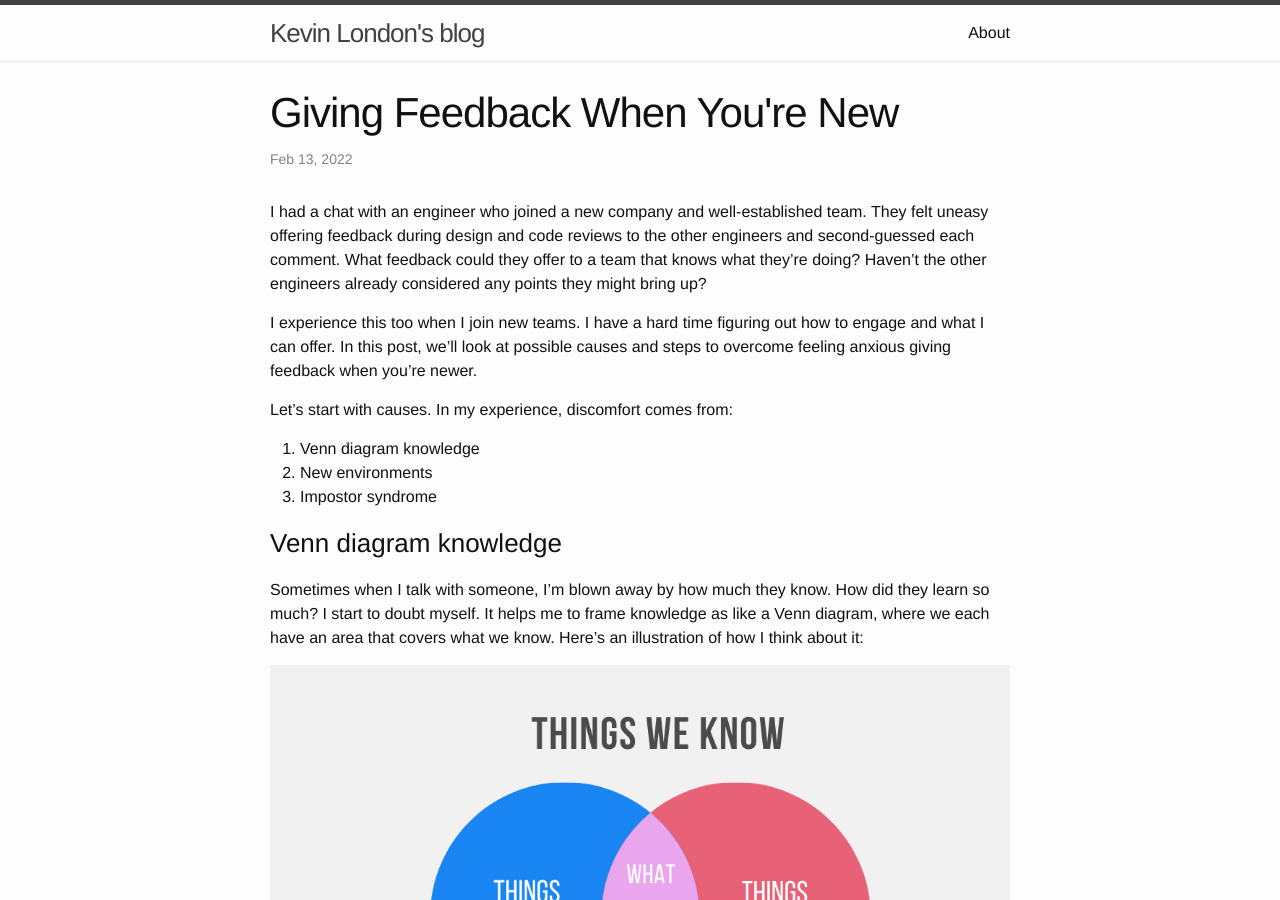
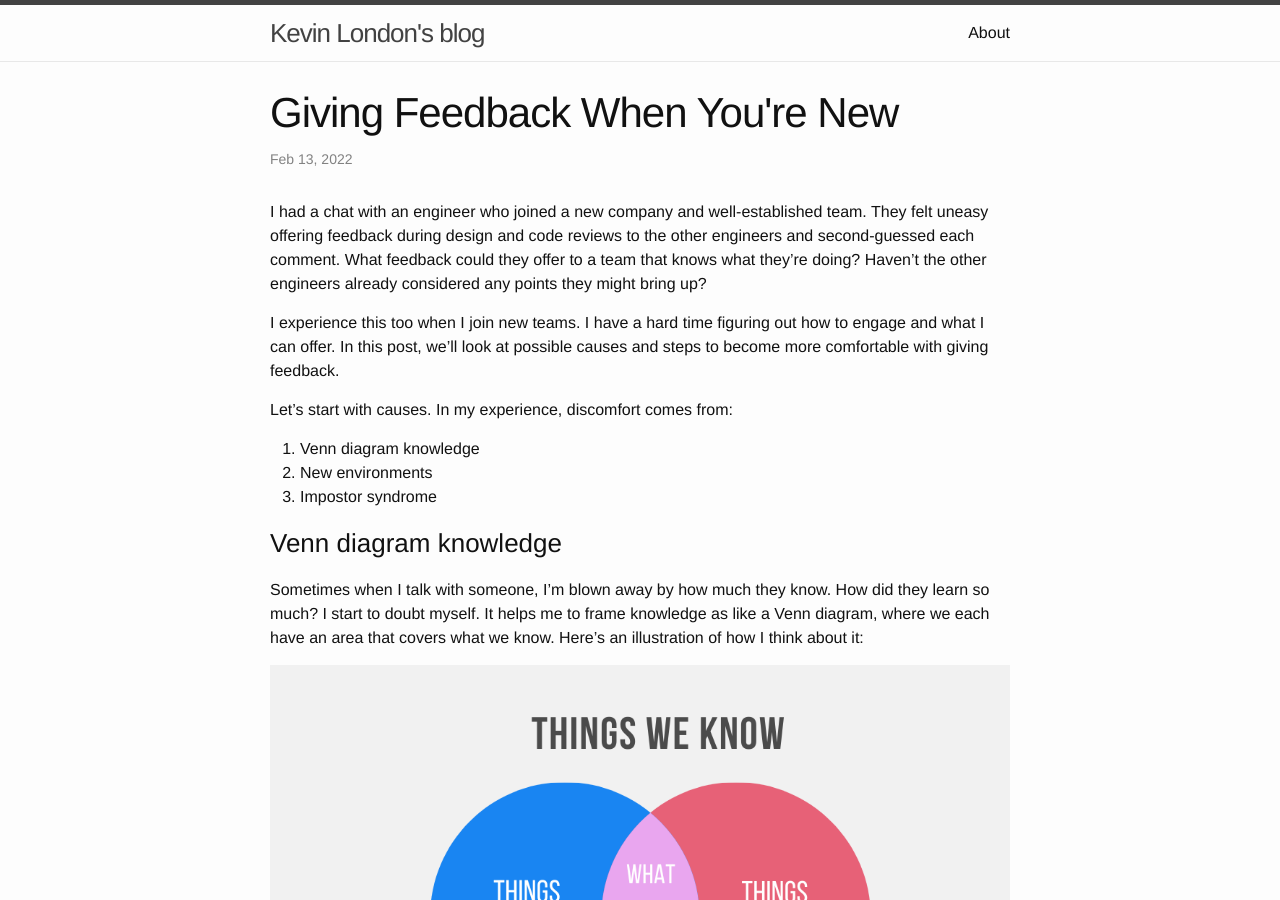
Before and after one commit to kevinlondon/kevinlondon.github.io, a Jekyll site: the page built from _posts/2022-02-12-providing-feedback-to-engineers.md, in a window 1280 px wide and 900 px high. Built offline with Jekyll 4.4.1, drawn with Linux system fonts in a browser that asks for light colours; comment, search, counter and statistics services are not loaded.

Commit message:
Minor text cleanup

```diff
--- a/_posts/2022-02-12-providing-feedback-to-engineers.md
+++ b/_posts/2022-02-12-providing-feedback-to-engineers.md
@@ -12,7 +12,7 @@ considered any points they might bring up?
 
 I experience this too when I join new teams. I have a hard time figuring out how
 to engage and what I can offer. In this post, we'll look at possible causes and
-steps to overcome feeling anxious giving feedback when you're newer.
+steps to become more comfortable with giving feedback.
 
 Let's start with causes. In my experience, discomfort comes from:
 
```
